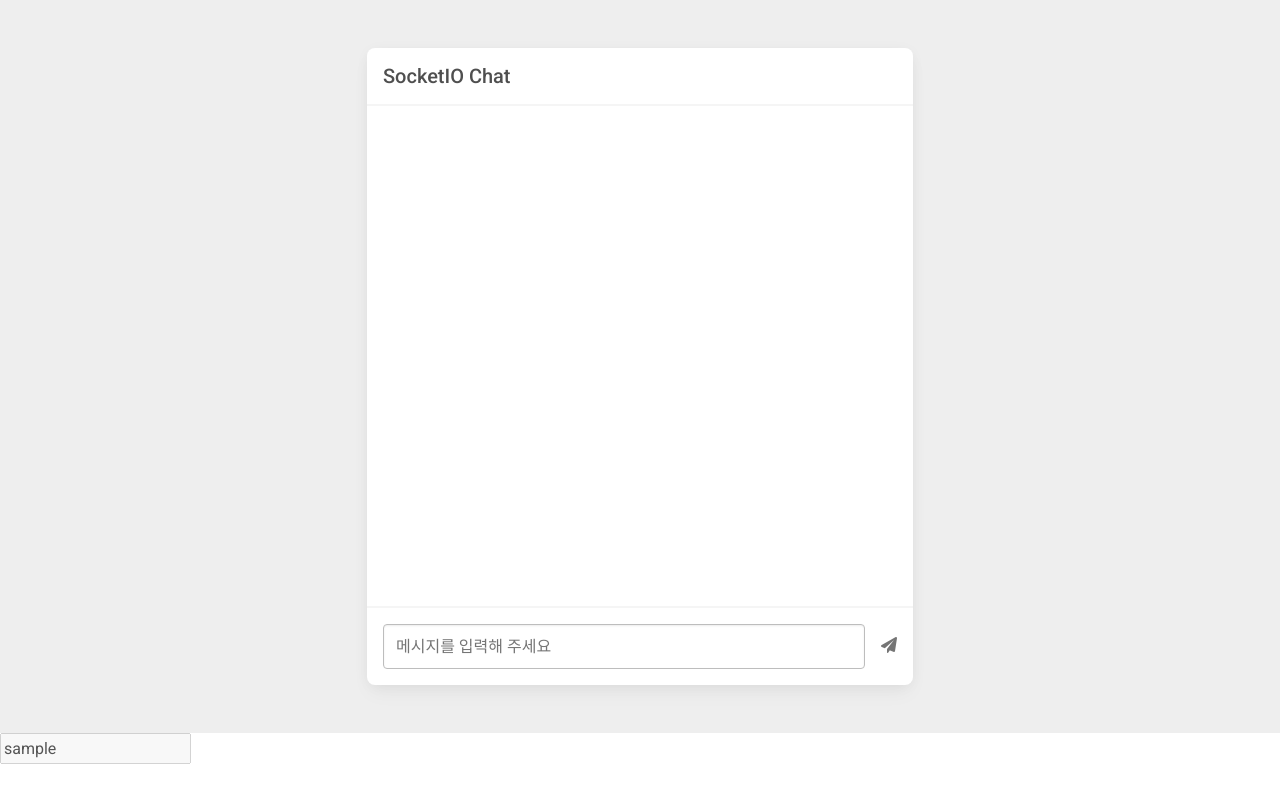
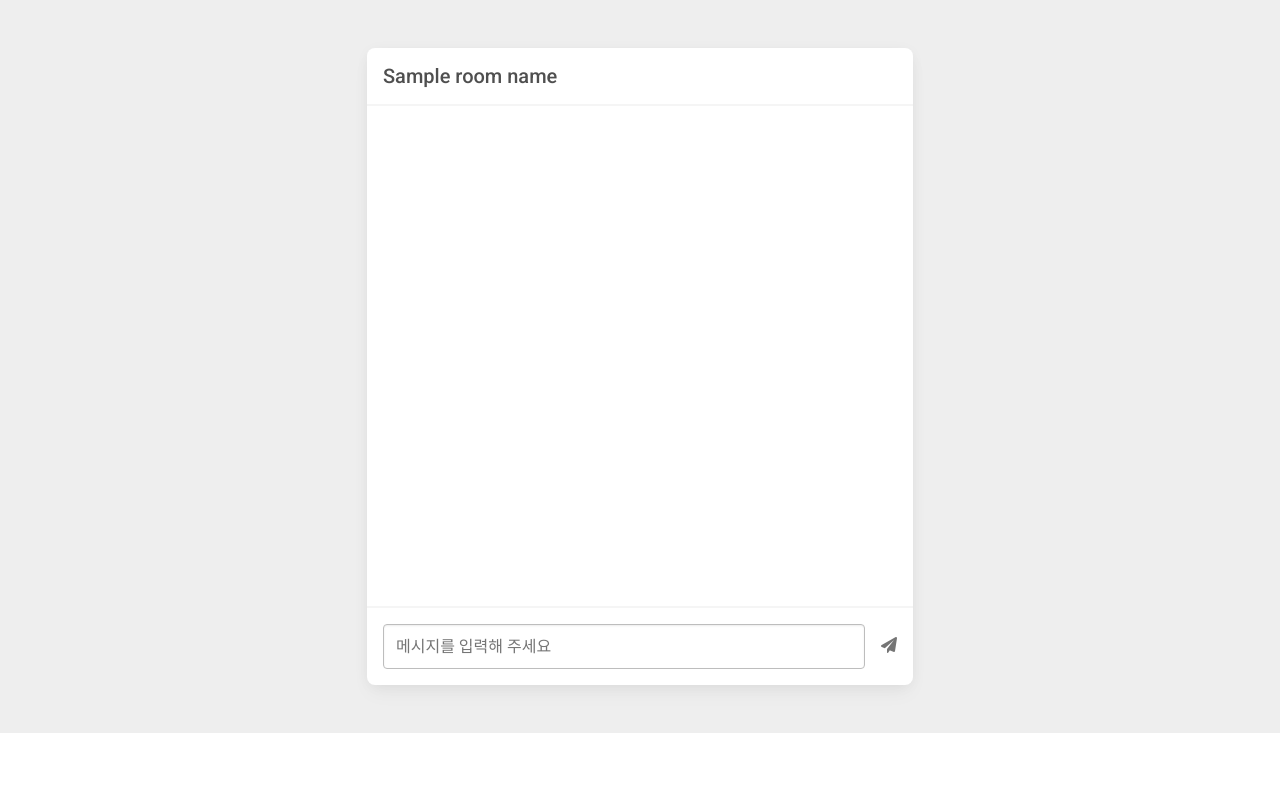
Before and after one commit to yeseong31/aws-cloud-bootcamp, a Django app: template templates/chat.html in a window 1280 px wide. Run offline with Django 4.2, Linux system fonts and the light colour scheme; the template is opened without the code that fills it: most values are stand-ins (such as "Sample title", 1, 10 or a date in 2020); some libraries are stand-ins or nearby versions.

Commit message:
chore: 방 이름 출력

```diff
--- a/templates/chat.html
+++ b/templates/chat.html
@@ -21,7 +21,7 @@
         <div class="card" id="chat2">
           <!-- 방 이름 -->
           <div class="card-header d-flex justify-content-between align-items-center p-3">
-            <h5 class="mb-0">SocketIO Chat</h5>
+            <h5 class="mb-0">{{ room_name }}</h5>
           </div>
           <!-- 메시지 내용 -->
           <div class="card-body overflow-auto" data-mdb-perfect-scrollbar="true"
@@ -47,7 +47,7 @@
   </div>
 </section>
 
-<input type="text" id="nickname" autocomplete="off" value="{{ nickname|default_if_none:'' }}" disabled>
+<input type="text" id="nickname" autocomplete="off" value="{{ nickname|default_if_none:'' }}" hidden disabled>
 <input type="text" id="roomCode" autocomplete="off" value="{{ roomCode|default_if_none:'' }}" hidden disabled>
 </body>
 <!-- javascript -->
```
